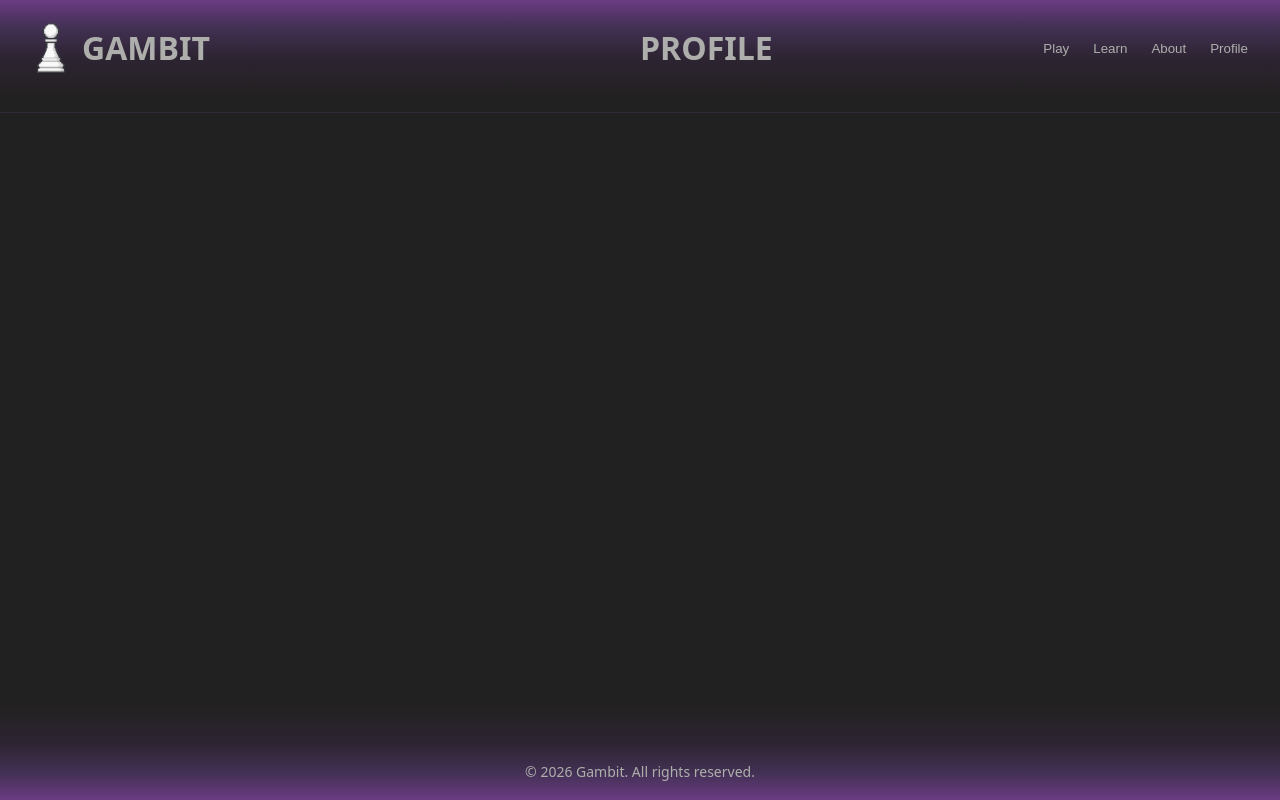
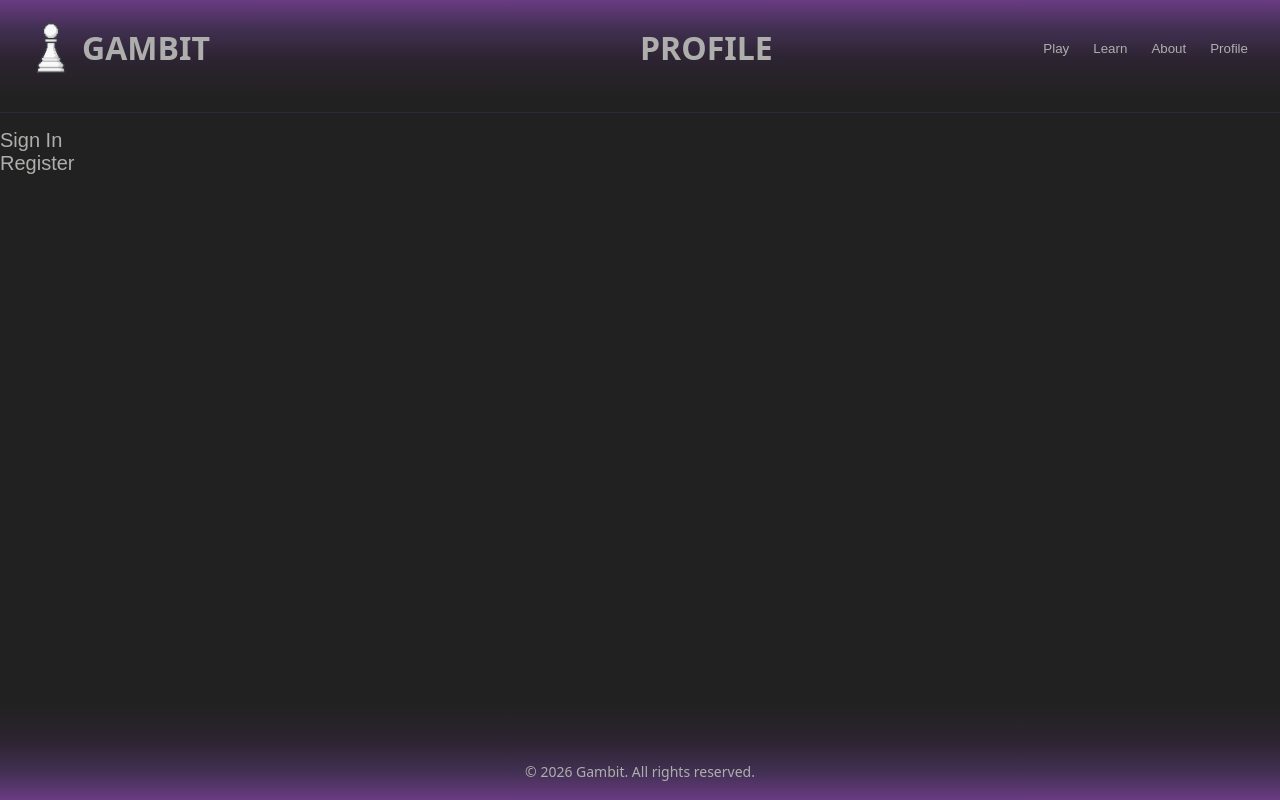
Before and after one commit to lukeskywalker4621-cmyk/Gambit, a plain HTML site: page pages/profile.html in a window 1280 px wide. Drawn offline with Linux system fonts and the light colour scheme.

Commit message:
adding some more basic stuff

```diff
--- a/css/style.css
+++ b/css/style.css
@@ -163,6 +163,19 @@ footer {
     text-align: center;
 }
 
+.signin-button, .register-button{
+    display: flex;
+    align-items: center;
+    justify-content: center;
+    padding: 0;
+    border: 0;
+    background: transparent;
+    color: var(--text);
+    cursor: pointer;
+    margin: 0;
+    font-size: 20px;
+}
+
 @media (max-width: 600px) {
     .top-bar {
         padding-inline: 1rem;
--- a/pages/profile.html
+++ b/pages/profile.html
@@ -38,7 +38,10 @@
 
     </header>
     <main>
-
+        <section class="signin/register">
+            <button class="signin-button">Sign In</button>
+            <button class="register-button">Register</button>
+        </section>
     </main>
     <footer>
             <p class="copyright">&copy; 2026 Gambit. All rights reserved.</p>
```
Also changed, not shown: 1 other file.
